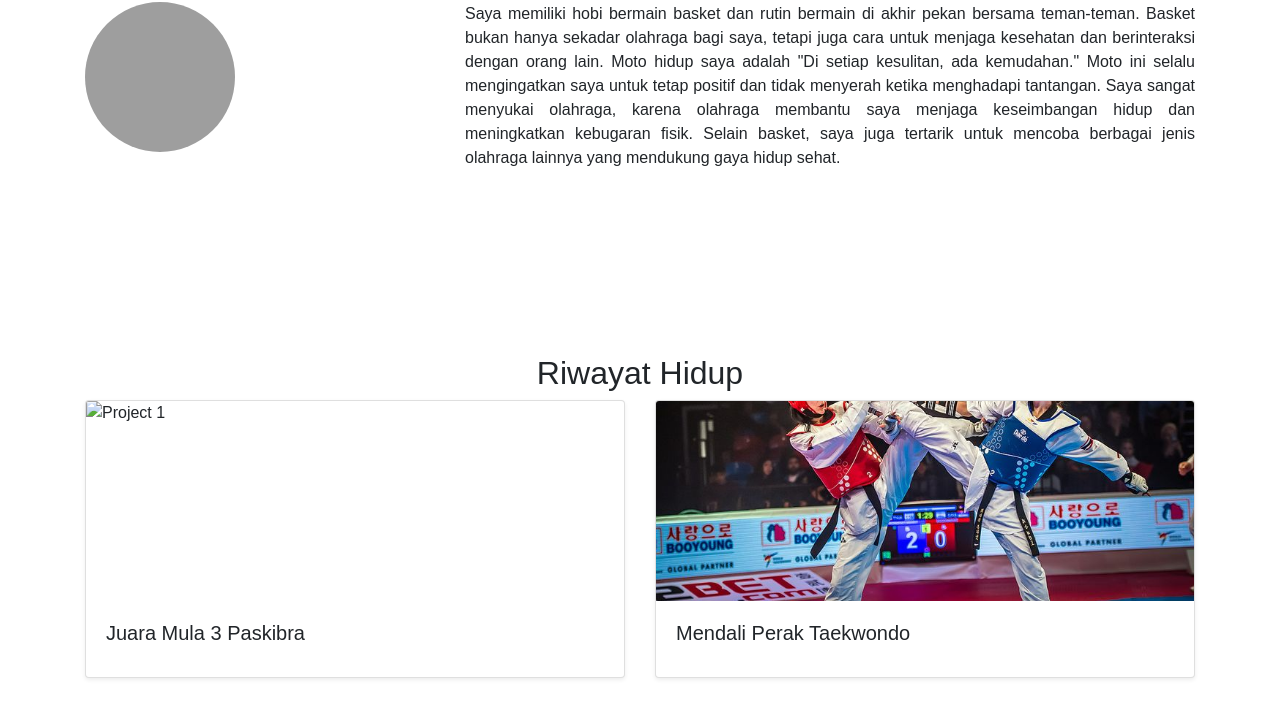
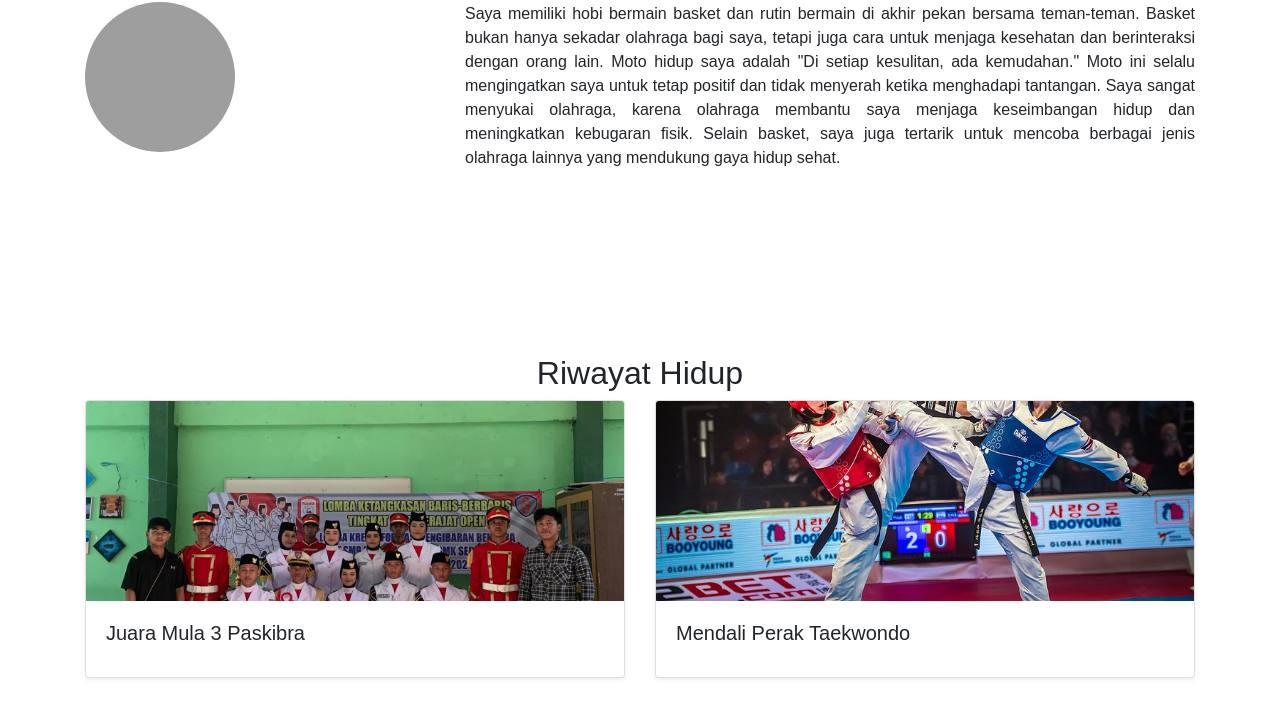
Before and after one commit to Nala30/Portofolio, a plain HTML site: page index.html in a window 1280 px wide. Shown: the part 458-1176 px from the top of the page. Drawn offline with nearby package versions, Linux system fonts and the light colour scheme; grey boxes are pictures that could not be loaded.

Commit message:
Update index.html

```diff
--- a/index.html
+++ b/index.html
@@ -71,7 +71,7 @@
         <div class="row">
             <div class="col-md-6">
                 <div class="card mb-6 shadow-sm">
-                    <img src="images/paskibra.jpeg" class="card-img-top" alt="Project 1">
+                    <img src="images/paskibra.jpg" class="card-img-top" alt="Project 1">
                     <div class="card-body">
                         <h5 class="card-title">Juara Mula 3 Paskibra</h5>
                     </div>
```
